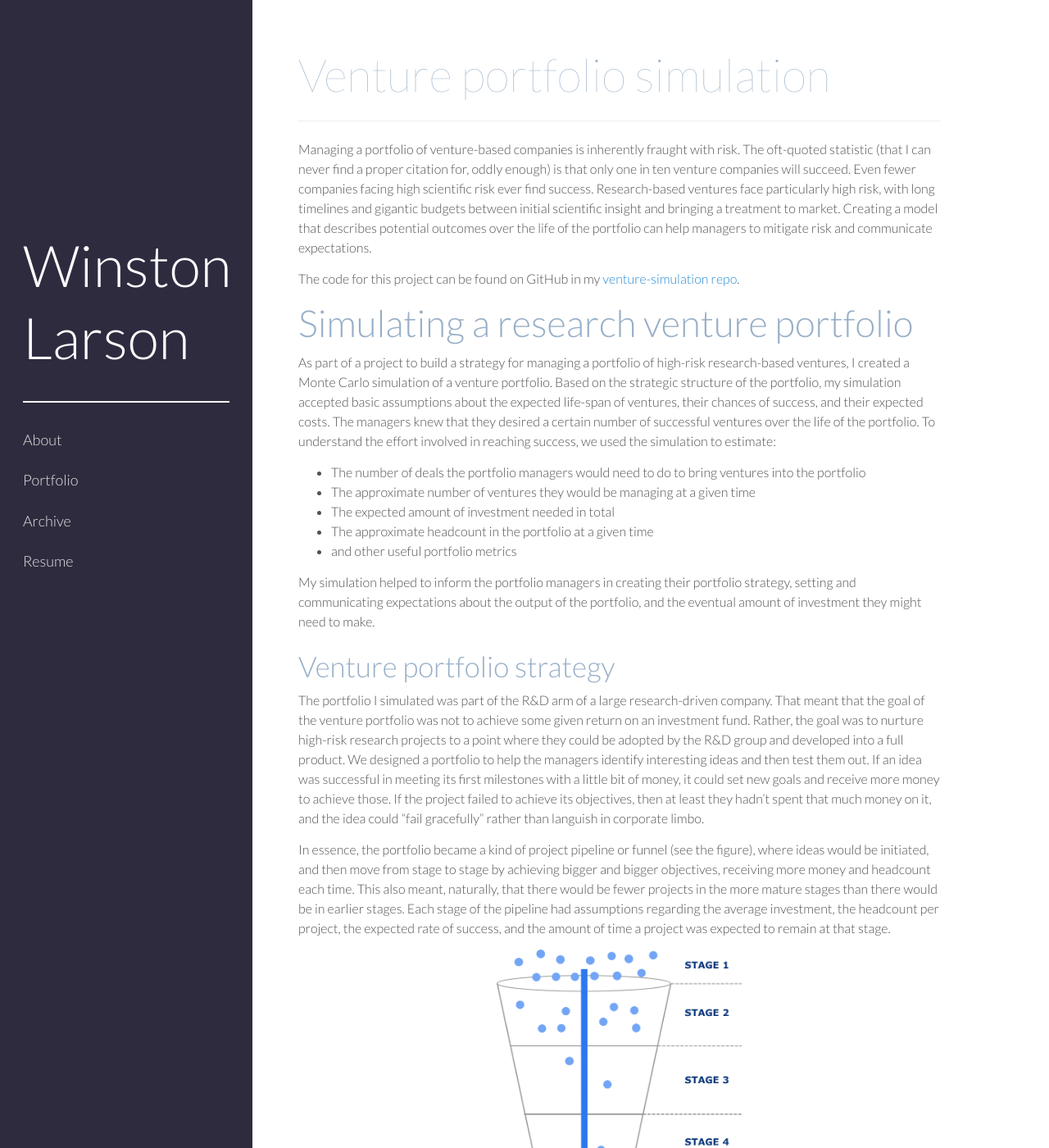
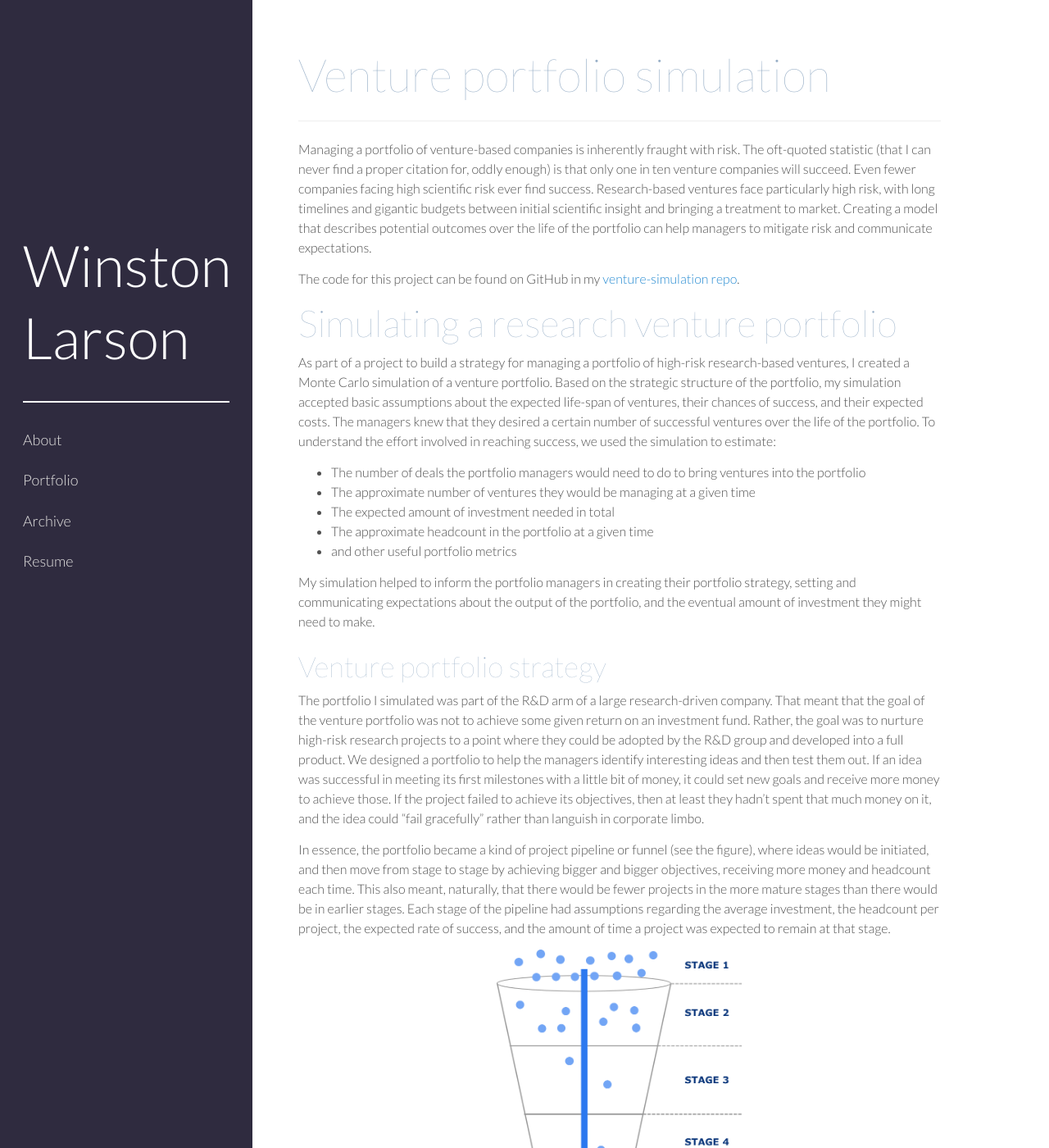
Before and after one commit to winstonlarson/old_website, a Jekyll site: the page built from venture-simulation.md, in a window 1280 px wide and 1400 px high. Shown: the whole window at 82% size. Built offline with Jekyll 4.4.1, drawn with Linux system fonts in a browser that asks for light colours; some web fonts are replaced.

Commit message:
fixed fonts

```diff
--- a/public/css/poole.css
+++ b/public/css/poole.css
@@ -83,7 +83,7 @@ a:focus {
 /* Headings */
 h1, h2, h3, h4, h5, h6 {
   margin-bottom: .5rem;
-  font-weight: 300;
+  font-weight: 100;
   line-height: 1.25;
   color: #98AFC7;
   text-rendering: optimizeLegibility;
```
